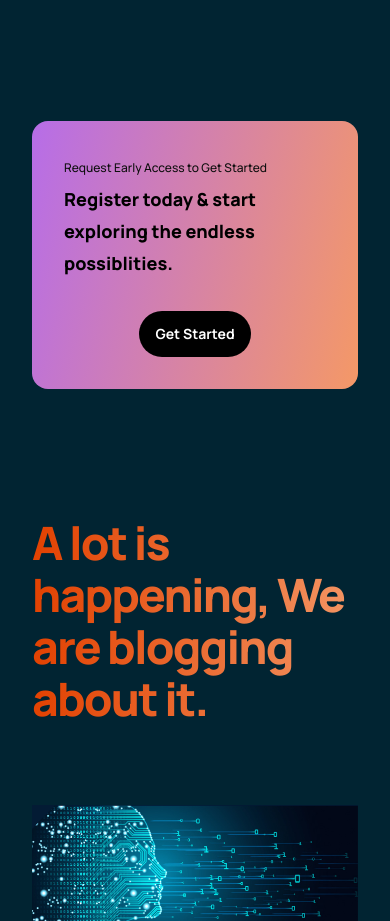
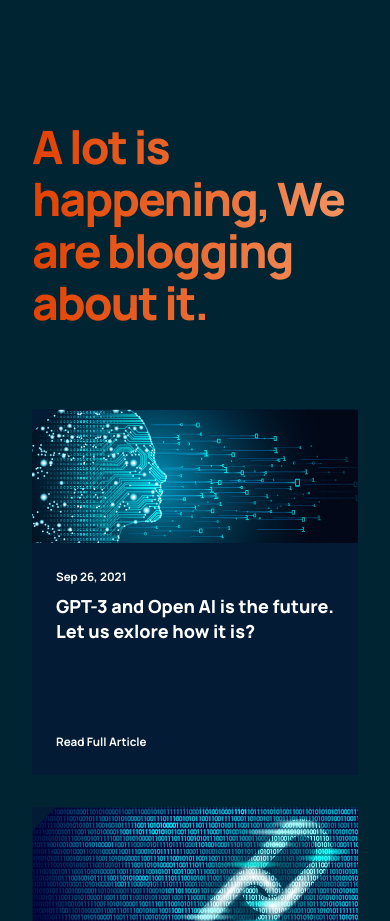
Before and after one commit to runtoearth/keentechnic_soq, a React (Create React App) app: page / in a window 390 px wide. Shown: the part 3480-4401 px from the top of the page. Built offline with nearby package versions, Linux system fonts and the light colour scheme.

Commit message:
Removed CTA section

```diff
--- a/src/App.js
+++ b/src/App.js
@@ -1,7 +1,7 @@
 import React from 'react'
 
 import { Footer, Blog, Possibility, Features, WhatGPT3, Header } from './containers';
-import { CTA, Brand, Navbar } from './components';
+import { Brand, Navbar } from './components';
 import './App.css';
 
 const App = () => {
@@ -15,7 +15,6 @@ const App = () => {
             <WhatGPT3 />
             <Features />
             <Possibility />
-            <CTA />
             <Blog />
             <Footer />
         </div>
--- a/src/components/cta/CTA.jsx
+++ /dev/null
@@ -1,18 +0,0 @@
-import React from 'react';
-import './cta.css';
-
-const CTA = () => {
-  return (
-    <div className="gpt3__cta">
-      <div className="gpt3__cta-content">
-        <p>Request Early Access to Get Started</p>
-        <h3>Register today & start exploring the endless possiblities.</h3>
-      </div>
-      <div className="gpt3__cta-btn">
-        <button type="butto">Get Started</button>
-      </div>
-    </div>
-  )
-}
-
-export default CTA
--- a/src/components/cta/cta.css
+++ /dev/null
@@ -1,76 +0,0 @@
-.gpt3__cta {
-
-    display: flex;
-    justify-content: space-between;
-    align-items: center;
-    flex-direction: row;
-
-    padding: 2rem;
-    margin: 4rem;
-    border-radius: 1rem;
-    background: var(--gradient-bar);
-}
-
-.gpt3__cta-content p {
-    font-family: var(--font-family);
-    font-weight: 500;
-    font-size: 12px;
-    line-height: 30px;
-    color: #0E0E0E;
-}
-
-.gpt3__cta-content h3 {
-    font-family: var(--font-family);
-    font-weight: 800;
-    font-size: 24px;
-    line-height: 45px;
-    color: #000000;
-}
-
-.gpt3__cta-btn {
-    display: flex;
-    justify-content: center;
-    align-items: center;
-    margin-left: 2rem;
-}
-
-.gpt3__cta-btn button {
-    background: #000000;
-    color: #FFFFFF;
-    border-radius: 40px;
-    font-family: var(--font-family);
-    font-weight: bold;
-    font-size: 18px;
-    line-height: 30px;
-    padding: 0.5rem 1rem;
-    border: none;
-    outline: none;
-    cursor: pointer;
-    min-width: 100px;
-}
-
-@media screen and (max-width: 650px) {
-    .gpt3__cta {
-        flex-direction: column;
-    }
-
-    .gpt3__cta-btn {
-        margin: 2rem 0 0;
-    }
-}
-
-@media screen and (max-width: 550px) {
-    .gpt3__cta {
-        margin: 4rem 2rem;
-    }
-
-    .gpt3__cta-content h3 {
-        font-size: 18px;
-        line-height: 32px;
-    }
-
-    .gpt3__cta-btn button {
-        font-size: 14px;
-        font-weight: 28px;
-    }
-}
--- a/src/components/index.js
+++ b/src/components/index.js
@@ -1,5 +1,4 @@
 export { default as Article } from  './article/Article';
 export { default as Brand } from  './brand/Brand';
-export { default as CTA } from  './cta/CTA';
 export { default as Feature } from  './feature/Feature';
 export { default as Navbar } from  './navbar/Navbar';
```
